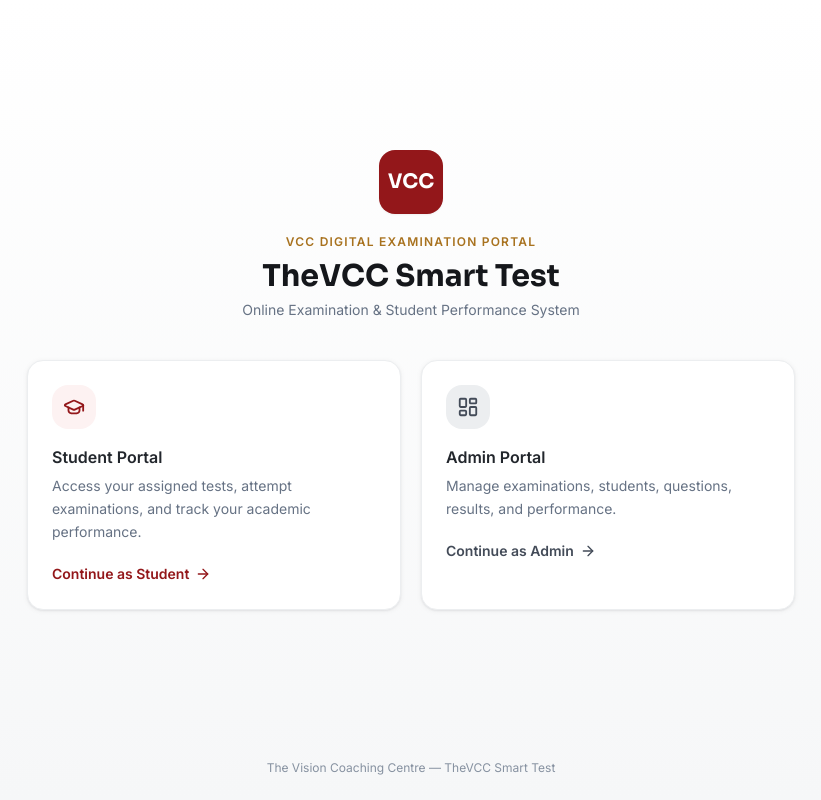
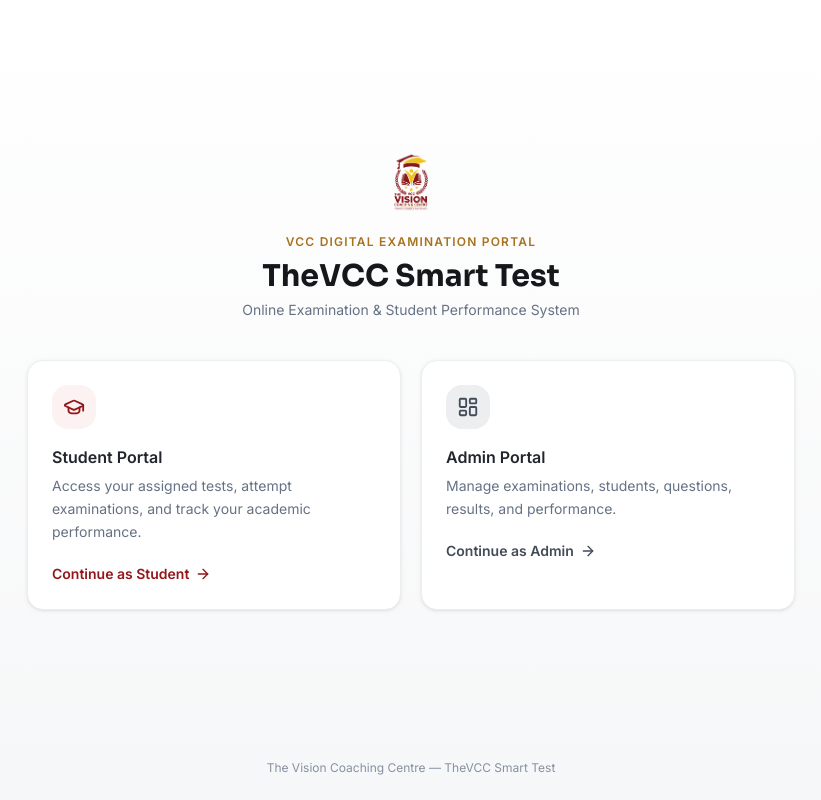
Before and after one commit to zafrankhanit-dev/thevccexamtest, a React (Vite) app in the folder thevcc-smart-test/: page / in a window 1280 px wide. Shown: the whole page, without its empty margins (229-1050 px from the left). Built offline with nearby package versions, Linux system fonts and the light colour scheme; no server answers.

Commit message:
Update Logo.jsx

```diff
--- a/thevcc-smart-test/src/components/Logo.jsx
+++ b/thevcc-smart-test/src/components/Logo.jsx
@@ -1,28 +1,17 @@
 import React from 'react';
 
-/**
- * Logo placeholder.
- * To replace with the real TheVCC logo:
- *   1. Drop your logo file into /public, e.g. /public/logo.png
- *   2. Replace the contents of this component with:
- *        <img src="/logo.png" alt="The Vision Coaching Centre" className={className} />
- * This is the ONLY place the logo needs to change — Login, Admin header,
- * and Student header all render through this component.
- */
 export default function Logo({ size = 'md', className = '' }) {
   const dims = {
-    sm: 'h-9 w-9 text-sm',
-    md: 'h-12 w-12 text-base',
-    lg: 'h-16 w-16 text-xl',
+    sm: 'h-9 w-9',
+    md: 'h-12 w-12',
+    lg: 'h-16 w-16',
   }[size];
 
   return (
-    <div
-      className={`${dims} shrink-0 rounded-xl2 bg-brand-700 text-white flex items-center justify-center font-display font-bold shadow-sm ${className}`}
-      aria-label="The Vision Coaching Centre logo placeholder"
-      title="Replace in src/components/Logo.jsx"
-    >
-      VCC
-    </div>
+    <img
+      src="/logo.png"
+      alt="The Vision Coaching Centre"
+      className={`${dims} object-contain ${className}`}
+    />
   );
 }
```
